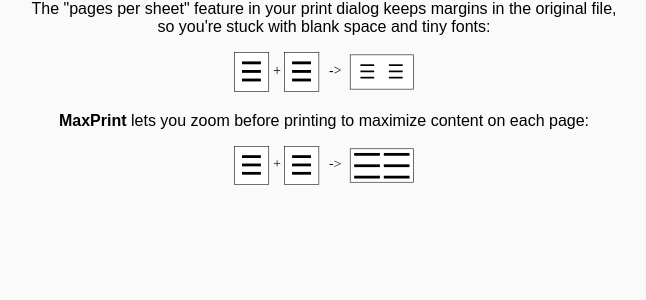
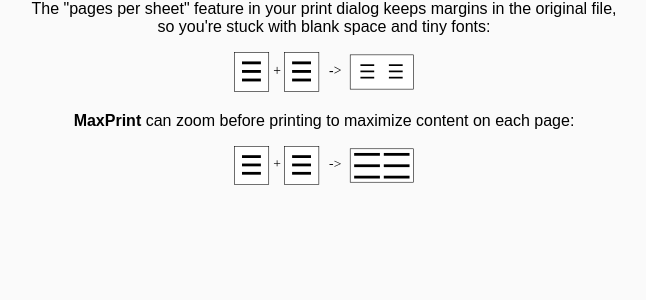
Before and after one commit to theak/pagespersheet, a Flask app: page / in a window 1280 px wide. Shown: the part 338-638 px from the top of the page, without its empty margins (316-962 px from the left). Run offline with Flask 3, Linux system fonts and the light colour scheme.

Commit message:
tweaked wording

```diff
--- a/templates/index.html
+++ b/templates/index.html
@@ -30,7 +30,7 @@
     <h4>What this tool does</h4>
     <p>The "pages per sheet" feature in your print dialog keeps margins in the original file, so you're stuck with blank space and tiny fonts:</p>
     <p><img class="drawing" src="/static/img/before.svg" /></p>
-    <p><b>MaxPrint</b> lets you zoom before printing to maximize content on each page:</p>
+    <p><b>MaxPrint</b> can zoom before printing to maximize content on each page:</p>
     <p><img class="drawing" src="/static/img/after.svg" /></p>
   </div>
   <script>
```
